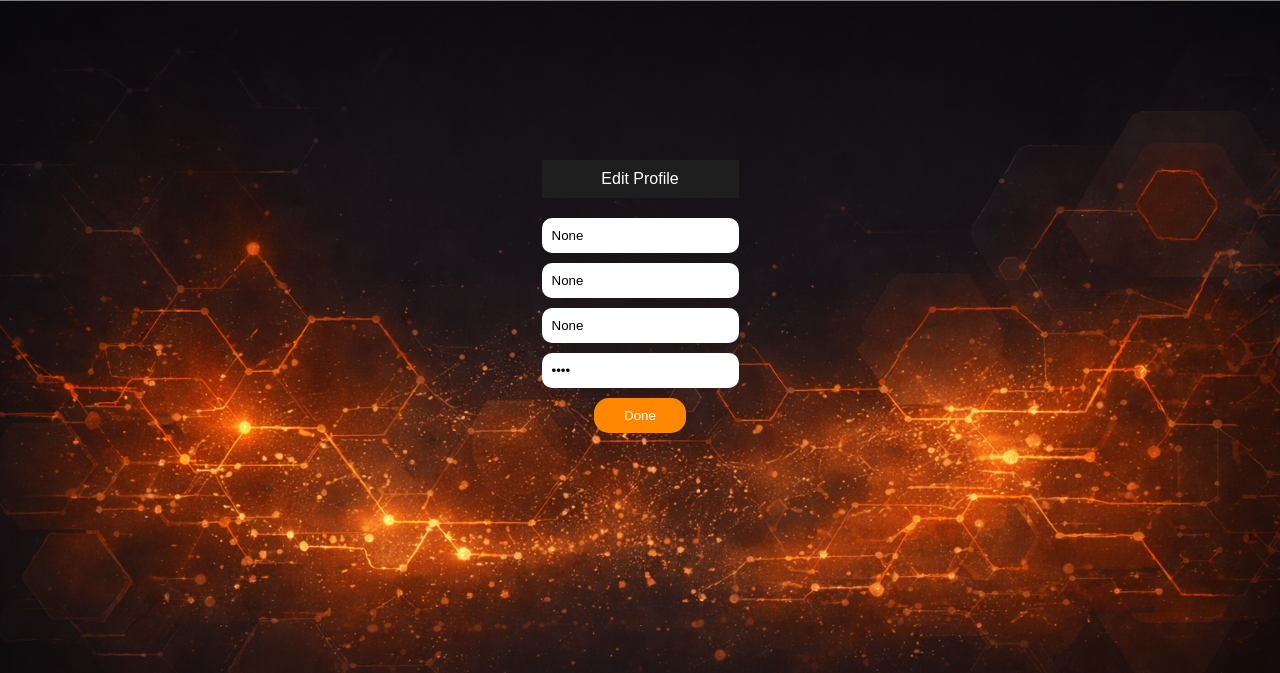
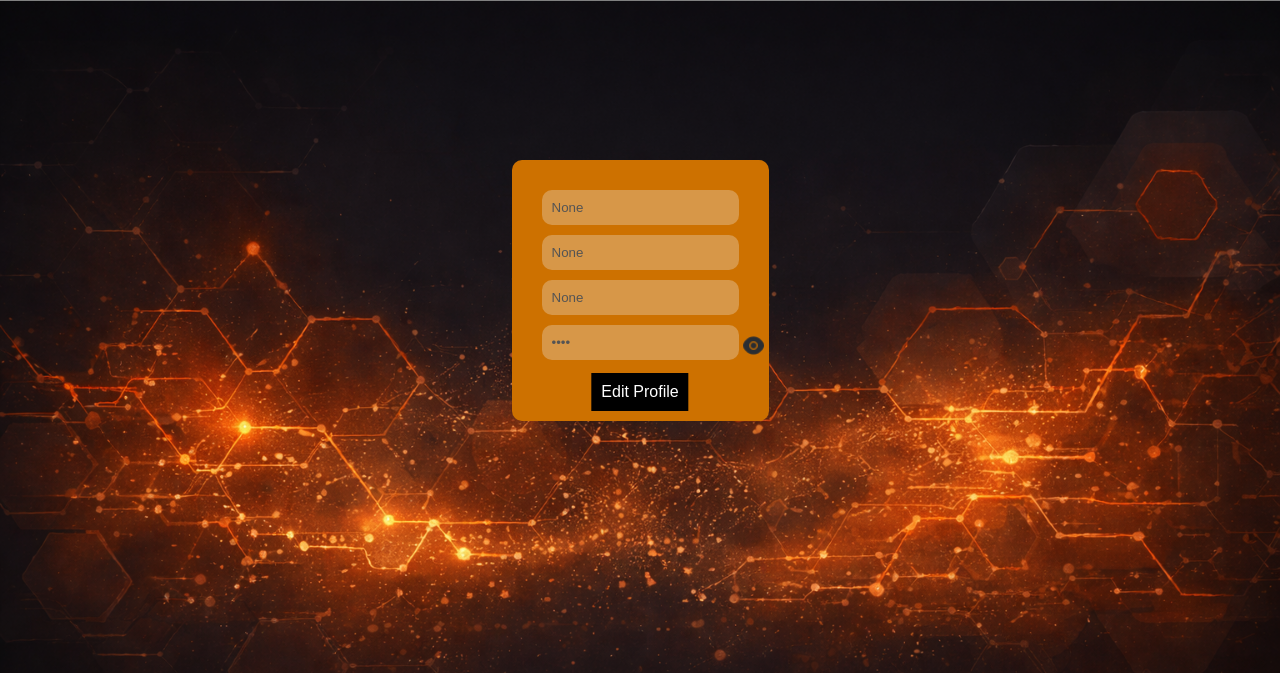
Before and after one commit to 001grindpa/chatLMT, a Flask app: page /profile in a window 1280 px wide. Shown: the part 49-722 px from the top of the page. Run offline with Flask 3, Linux system fonts and the light colour scheme; parts of the project's set-up code (start-up, migrations or seed data) failed here and were passed over; some libraries are stand-ins or nearby versions.

Commit message:
major update to profile page

```diff
--- a/app.py
+++ b/app.py
@@ -132,6 +132,42 @@ def logout():
 
 @app.route("/profile", methods=["GET", "POST"])
 def profile():
+    if request.method == "POST":
+        form_obj = request.get_json()
+        first_name = form_obj.get("first_name")
+        new_surname = form_obj.get("surname")
+        new_username = form_obj.get("username")
+
+        # check if all entry fields are filled and if username length is > 4
+        for i in form_obj:
+            if form_obj[i].strip() == "":
+                return jsonify({"msg": "Entry field can not be empty"})
+        if len(new_username) <= 4:
+            return jsonify({"msg": "Username should be more than 4 characters long"})
+
+        # check if user is changing username to an existing username
+        if new_username != session.get("username"):
+            usernames = db.execute("SELECT username FROM userData")
+            for username in usernames:
+                if username.get("username") == new_username:
+                    return jsonify({"msg": "This username already exists"})
+            pass
+        else:
+            pass
+
+        # change user info or return "No information changed" if no changes detected
+        user = db.execute("SELECT name, surname, username FROM userData WHERE username = ?", session.get("username"))
+        for data in user:
+            name = data.get("name")
+            surname = data.get("surname")
+            username = data.get("username")
+
+            if name == first_name and surname == new_surname and username == new_username:
+                return jsonify({"msg": "No information changed"})
+        db.execute("UPDATE userData SET name = ?, surname = ?, username = ? WHERE username = ?", first_name, new_surname, new_username, session.get("username"))
+        session["username"] = new_username
+        return jsonify({"msg": "Profile updated successfully"})
+
     return render_template("profile.html", page="profile")
 
 @app.route("/get_chat")
--- a/static/scripts/main.js
+++ b/static/scripts/main.js
@@ -462,8 +462,16 @@ document.addEventListener("DOMContentLoaded", async () => {
         })
     }
     else if (document.body.id == "profile") {
+        const body = document.querySelector("body");
         const pageLoader = document.querySelector(".pageLoader");
         const pageBody = document.querySelector(".pageBody");
+        const form = document.querySelector("#profile form");
+        const done = form.querySelector("button");
+        const formInputs = form.querySelectorAll("input");
+        const editPfp = body.querySelector("#profile form .edit");
+        const view = form.querySelector("img");
+        const alertCont = body.querySelector("main .alertCont");
+        // const alert = alertCont.querySelector(".alert");
 
         // page loading logic
         pageBody.style.display = "none";
@@ -472,5 +480,64 @@ document.addEventListener("DOMContentLoaded", async () => {
             pageLoader.style.display = "none";
             pageBody.style.display = "block";
         })
+
+        form.addEventListener("submit", async (e) => {
+            e.preventDefault();
+
+            const newForm = new FormData(form);
+            const formObj = Object.fromEntries(newForm);
+
+            try {
+                let r = await fetch("/profile", {
+                    method: "POST",
+                    headers: {"Content-Type": "application/json"},
+                    body: JSON.stringify(formObj)
+                });
+                let d = await r.json();
+                console.log(d.msg);
+                let alert = document.createElement("div");
+                alert.classList.add("alert");
+                alertCont.appendChild(alert);
+
+                alert.textContent = d.msg;
+                if (d.msg == "No information changed" || d.msg == "Profile updated successfully") {
+                    if (d.msg == "Profile updated successfully") {
+                        alert.style.color = "lightgreen";
+                    }
+                    formInputs.forEach(el => el.disabled = true);
+                    editPfp.style.display = "block";
+                    done.style.display = "none";
+                }
+                else {
+                    alert.style.backgroundColor = "lightgray";
+                    alert.style.color = "red";
+                }
+                alert.classList.add("show");
+                setTimeout(() => alert.classList.add("hide"), 3000);
+                setTimeout(() => {
+                    alert.classList.remove("hide");
+                    alert.classList.remove("show");
+                    alertCont.removeChild(alert);
+                }, 4000);
+
+            } catch(err) {
+                console.error("Unexpected error: " + err);
+            }
+        })
+
+        editPfp.addEventListener("click", () => {
+            formInputs.forEach(el => {
+                (el.type != "password")?el.disabled = false: null;
+            });
+            editPfp.style.display = "none";
+            done.style.display = "block";
+        })
+
+        view.addEventListener("click", () => {
+            for (let el of formInputs) {
+                (el.type == "password" && el.name == "password")?(el.type = "text", view.src = "static/images/closedeye.png"):
+                (el.type == "text" && el.name == "password")?(el.type = "password", view.src = "static/images/openeye.png"):null;
+            }
+        })
     }
 })
--- a/static/style/main.css
+++ b/static/style/main.css
@@ -639,19 +639,34 @@ main .four_zero_four img {
 /* css for profile page */
 #profile main form {
     display: grid;
+    position: relative;
     /* outline: 1px solid red; */
+    background-color: var(--brand-color);
     width: fit-content;
     margin: auto;
+    margin-top: 10rem;
     justify-content: center;
     gap: 10px;
-    margin-top: 10rem;
+    padding: 30px;
+    padding-bottom: 3.8rem;
+    border-radius: 10px;
+    color: white;
 }
-#profile main form div {
-    background-color: var(--bg-dark);
+#profile main form .edit {
+    background-color: black;
     color: white;
     text-align: center;
     padding: 10px;
     margin-bottom: 10px;
+    cursor: pointer;
+    transition: 0.25s;
+    position: absolute;
+    bottom: 0;
+    left: 50%;
+    transform: translateX(-50%);
+}
+#profile main form .edit:hover {
+    background-color: var(--bg-dark);
 }
 #profile main form input {
     padding: 10px;
@@ -660,17 +675,64 @@ main .four_zero_four img {
     outline: none;
 }
 #profile main form button {
+    position: absolute;
     width: fit-content;
     margin: auto;
     padding: 10px 30px;
     border: none;
     border-radius: 15px;
     background-color: var(--brand-color-light);
+    outline: 1px solid var(--bg-dark);
     cursor: pointer;
     color: white;
     transition: 0.25s;
+    bottom: 10px;
+    left: 50%;
+    transform: translateX(-50%);
+    display: none;
 }
 #profile main form button:hover {
-    background-color: var(--brand-color);
     padding: 12px 32px;
 }
+#profile main form img {
+    width: 25px;
+    height: 25px;
+    right: 3px;
+    bottom: 63px;
+    cursor: pointer;
+    position: absolute;
+}
+#profile main .alertCont {
+    position: fixed;
+    top: 4rem;
+    right: 0;
+    z-index: 10;
+}
+#profile main .alert {
+    color: white;
+    background-color: var(--brand-color-faded);
+    padding: 10px 20px;
+    width: fit-content;
+    margin-right: -200px;
+    margin-bottom: 5px;
+    border-radius: 10px;
+    opacity: 0;
+}
+#profile main .alert.show {
+    animation: show forwards 0.5s;
+    opacity: 1;
+}
+@keyframes show {
+    to {
+        margin-right: 20px;
+    }
+}
+#profile main .alert.show.hide {
+    animation: hide forwards 1s;
+}
+@keyframes hide {
+    to {
+        margin-right: -500px;
+        opacity: 0;
+    }
+}
--- a/templates/profile.html
+++ b/templates/profile.html
@@ -17,12 +17,16 @@
             </div>
         </header>
         <main>
+            <div class="alertCont">
+                <div class="alert">test html</div>
+            </div>
             <form action="/profile" method="post">
-                <div>Edit Profile</div>
-                <input name="first_name" placeholder="First Name" type="text" autocomplete="off" value="{{ first_name }}">
-                <input name="surname" placeholder="Surname" type="text" autocomplete="off" value="{{ surname }}">
-                <input name="username" placeholder="Username" type="text" autocomplete="off" value="{{ username }}">
-                <input name="e_mail" placeholder="E Mail" type="password" autocomplete="off" value="{{ password }}">
+                <input disabled name="first_name" placeholder="First Name" type="text" autocomplete="off" value="{{ first_name }}">
+                <input disabled name="surname" placeholder="Surname" type="text" autocomplete="off" value="{{ surname }}">
+                <input disabled name="username" placeholder="Username" type="text" autocomplete="off" value="{{ username }}">
+                <input disabled name="password" placeholder="E Mail" type="password" autocomplete="off" value="{{ password }}">
+                <img src="{{ url_for('static', filename='images/openeye.png') }}" alt="eyes">
+                <div class="edit">Edit Profile</div>
                 <button>Done</button>
             </form>
         </main>
```
Also changed, not shown: lmt.db, 3 other files.
